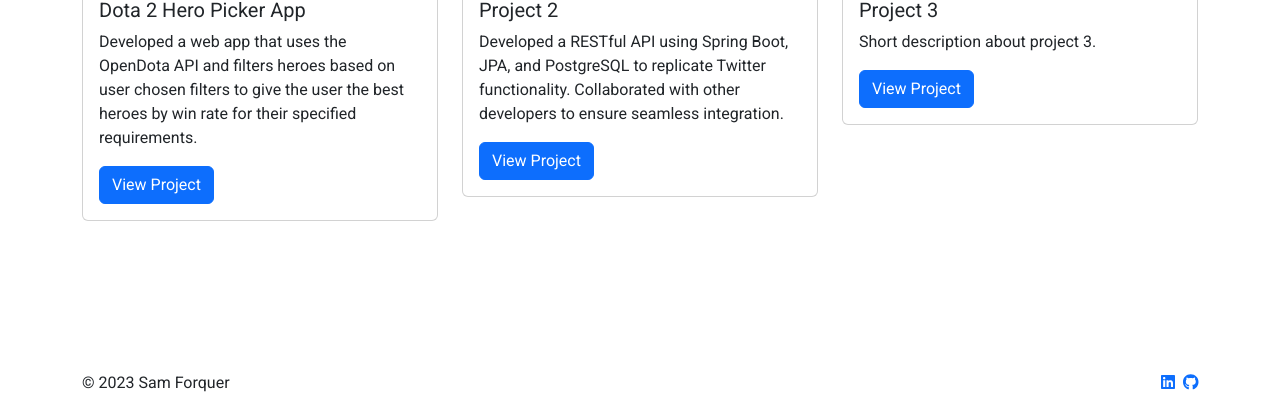
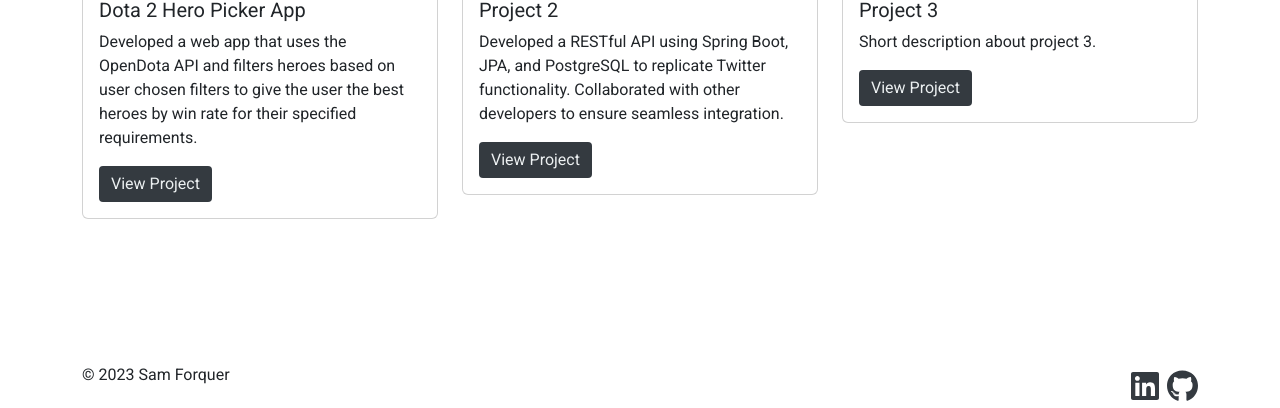
Before and after one commit to Samforquer/portfolio, an Angular app: page /projects in a window 1280 px wide. Shown: the part 389-797 px from the top of the page. Built offline with nearby package versions, Linux system fonts and the light colour scheme; no server answers.

Commit message:
adding custom button styles to styles.css - projects page

```diff
--- a/src/app/app.component.html
+++ b/src/app/app.component.html
@@ -32,10 +32,10 @@
               <p>&copy; 2023 Sam Forquer</p>
           </div>
           <div class="col-md-6 text-md-right">
-              <a href="https://www.linkedin.com/in/samforquer" target="_blank">
+              <a href="https://www.linkedin.com/in/samforquer" target="_blank" class="fa-2x icons">
                   <fa-icon [icon]="faLinkedin" class="mr-2"></fa-icon>
               </a>
-              <a href="https://github.com/Samforquer" target="_blank">
+              <a href="https://github.com/Samforquer" target="_blank" class="fa-2x icons">
                   <fa-icon [icon]="faGithub"></fa-icon>
               </a>
           </div>
--- a/src/app/home/home.component.css
+++ b/src/app/home/home.component.css
@@ -24,16 +24,3 @@ fa-icon {
 #pic-bio div {
     margin-top: 1rem;
 }
-
-.btn-custom {
-  background-color: #343a40;
-  color: #ecf0f1;
-  border: none;
-  border-radius: 4px;
-  transition: background-color 0.3s;
-}
-
-.btn-custom:hover {
-  background-color: #34495e;
-  color: #ecf0f1;
-}
--- a/src/app/projects/projects.component.html
+++ b/src/app/projects/projects.component.html
@@ -8,7 +8,7 @@
                 <div class="card-body">
                     <h5 class="card-title">Dota 2 Hero Picker App</h5>
                     <p class="card-text">Developed a web app that uses the OpenDota API and filters heroes based on user chosen filters to give the user the best heroes by win rate for their specified requirements.</p>
-                    <a href="project1_link" class="btn btn-primary">View Project</a>
+                    <a href="project1_link" class="btn btn-custom">View Project</a>
                 </div>
             </div>
         </div>
@@ -21,7 +21,7 @@
                     <h5 class="card-title">Project 2</h5>
                     <p class="card-text">Developed a RESTful API using Spring Boot, JPA, and PostgreSQL to replicate Twitter
                         functionality. Collaborated with other developers to ensure seamless integration.</p>
-                    <a href="project2_link" class="btn btn-primary">View Project</a>
+                    <a href="project2_link" class="btn btn-custom">View Project</a>
                 </div>
             </div>
         </div>
@@ -33,7 +33,7 @@
                 <div class="card-body">
                     <h5 class="card-title">Project 3</h5>
                     <p class="card-text">Short description about project 3.</p>
-                    <a href="project3_link" class="btn btn-primary">View Project</a>
+                    <a href="project3_link" class="btn btn-custom">View Project</a>
                 </div>
             </div>
         </div>
--- a/src/styles.css
+++ b/src/styles.css
@@ -6,12 +6,25 @@ html, body {
     font-family: 'Roboto', sans-serif;
 }
 
-
-footer {
-
-}
-
 a.nav-link.active {
     color: #ffffff;
     background-color: #343a40;
 }
+
+.icons{
+    color:#343a40
+}
+
+
+.btn-custom {
+    background-color: #343a40;
+    color: #ecf0f1;
+    border: none;
+    border-radius: 4px;
+    transition: background-color 0.3s;
+  }
+
+  .btn-custom:hover {
+    background-color: #34495e;
+    color: #ecf0f1;
+  }
```
